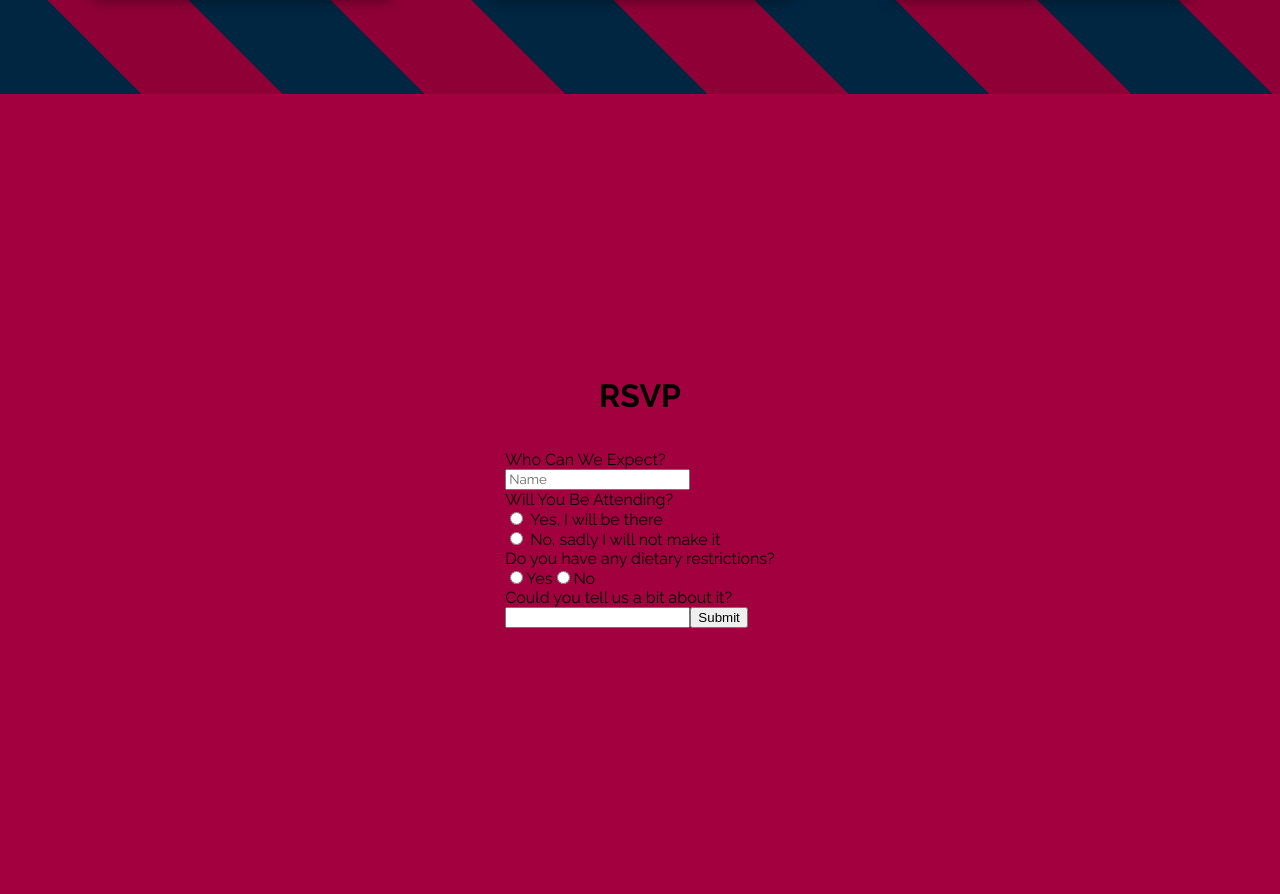
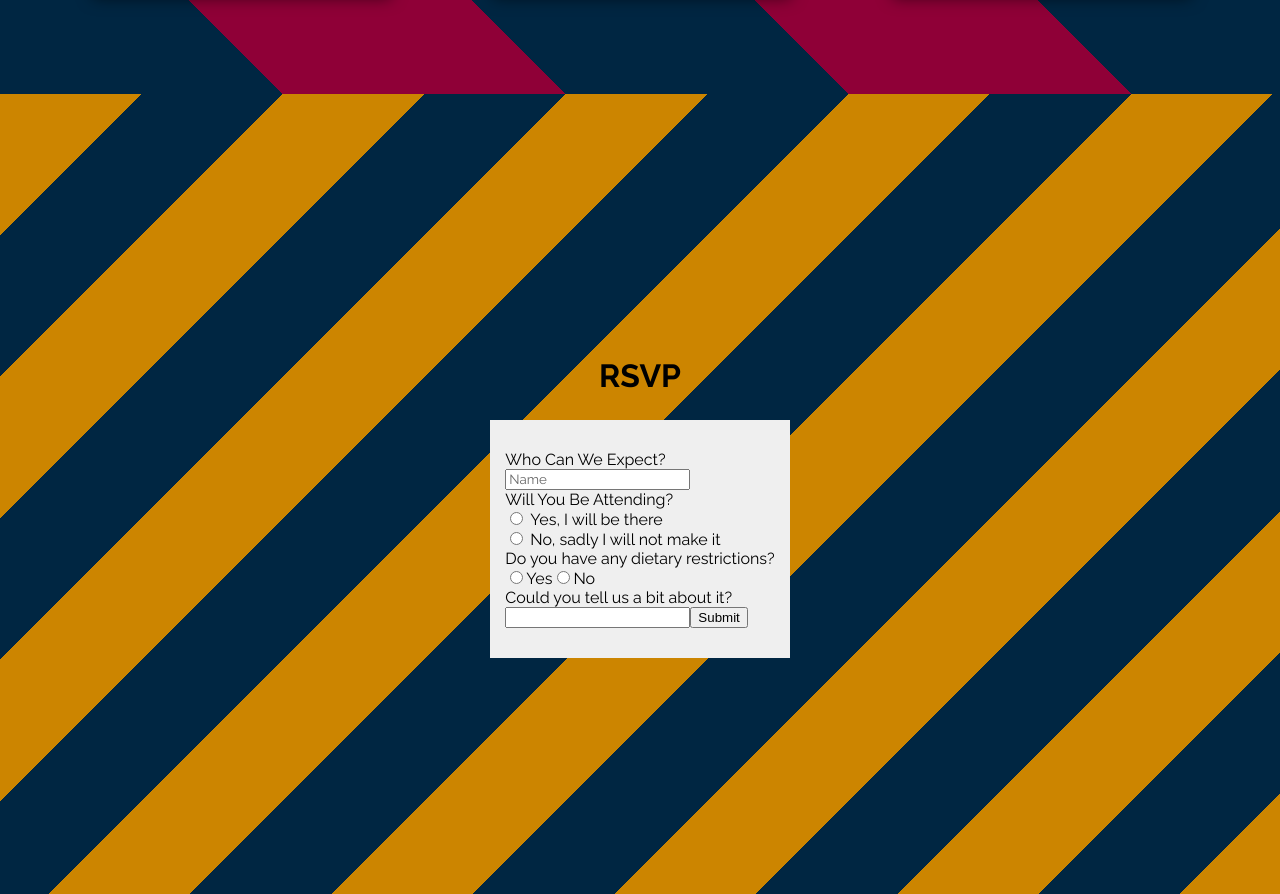
Before and after one commit to robroplol/solid-as-a-rop, a plain HTML site: page index.html in a window 1280 px wide. Shown: the part 1506-2400 px from the top of the page. Drawn offline with Linux system fonts and the light colour scheme.

Commit message:
update colors and info section background

```diff
--- a/styles.css
+++ b/styles.css
@@ -78,9 +78,9 @@ section {
   background: repeating-linear-gradient(
     45deg,
     #002642,
-    #002642 100px,
-    #8f0037 100px,
-    #8f0037 200px
+    #002642 200px,
+    #8f0037 200px,
+    #8f0037 400px
   );
   background-position: center center;
 }
@@ -129,7 +129,13 @@ section {
 }
 /****** RSVP Section *******/
 .rsvp {
-  background-color: #a3003f;
+  background: repeating-linear-gradient(
+    135deg,
+    #cc8500,
+    #cc8500 100px,
+    #002642 100px,
+    #002642 200px
+  );
   display: flex;
   flex-direction: column;
   justify-content: center;
@@ -140,6 +146,8 @@ section {
 
 form.rsvp {
   display: block;
+  background: #efefef;
+  padding: 30px 15px;
 }
 input::placeholder {
   color: rgba(0, 0, 0, 0.6);
```
